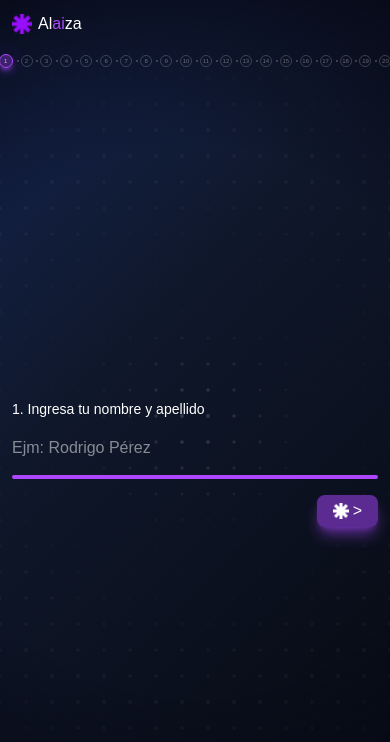
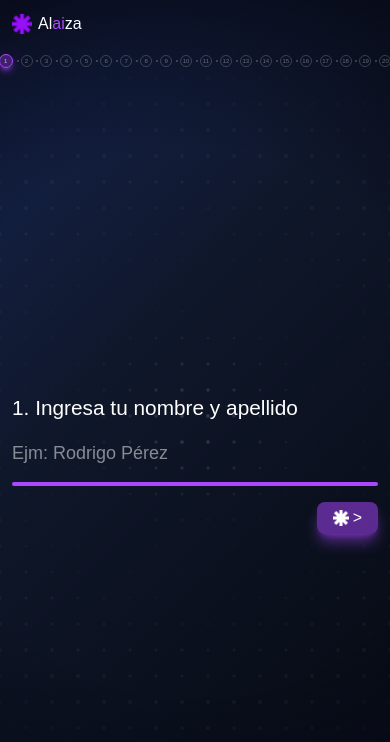
Before and after one commit to zelify-dev/form-onboarding, a Next.js app: page / in a window 390 px wide. Shown: the top 742 px of the page. Built offline with nearby package versions, Linux system fonts and the light colour scheme; a web font is replaced by a local one.

Commit message:
fix: Increase font size for question and input fields (Mobile)

```diff
--- a/app/components/AnimatedQuestion.tsx
+++ b/app/components/AnimatedQuestion.tsx
@@ -368,7 +368,7 @@ export default function AnimatedQuestion({
     <h2
       ref={containerRef}
       className="font-medium text-white text-left mb-4 sm:mb-6 md:mb-8 lg:mb-10 relative"
-      style={{ fontSize: 'clamp(0.875rem, 2.5vw, 1.75rem)' }}
+      style={{ fontSize: 'clamp(1.3rem, 3.5vw, 1.75rem)' }}
     >
       {palabras.map((palabra, palabraIndex) => {
         const esEspacio = /^\s+$/.test(palabra);
--- a/app/page.tsx
+++ b/app/page.tsx
@@ -553,7 +553,7 @@ export default function Home() {
                     value={currentAnswer}
                     onChange={(e) => handleAnswerChange(e.target.value)}
                     onKeyDown={handleKeyPress}
-                    className={`w-full bg-transparent text-white text-base sm:text-lg md:text-xl lg:text-2xl text-left outline-none border-none focus:border-none focus:ring-0 placeholder-white/50 focus:placeholder-white/30 transition-all resize-none overflow-hidden min-h-[1.5em] ${nameError || emailError || phoneError ? 'placeholder-red-400/70' : ''}`}
+                    className={`w-full bg-transparent text-white text-lg sm:text-lg md:text-xl lg:text-2xl text-left outline-none border-none focus:border-none focus:ring-0 placeholder-white/50 focus:placeholder-white/30 transition-all resize-none overflow-hidden min-h-[1.5em] ${nameError || emailError || phoneError ? 'placeholder-red-400/70' : ''}`}
                     placeholder={PLACEHOLDERS[currentQuestionIndex]}
                     disabled={isExiting}
                     rows={1}
```
